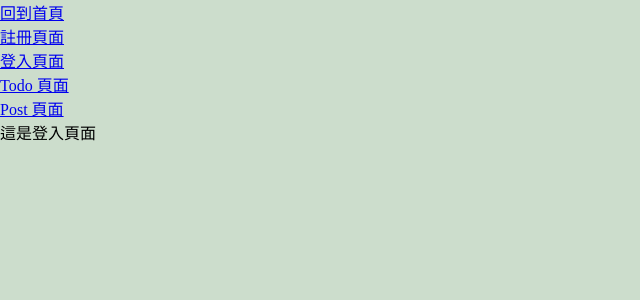
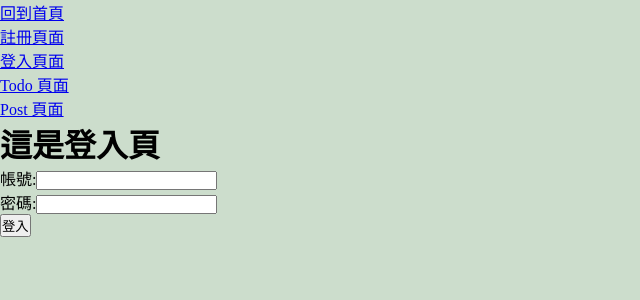
Before and after one commit to cgh20xx/react-router-practice, a React (Vite) app: page /#/login in a window 1280 px wide. Shown: the top 300 px of the page, without its empty margins (0-640 px from the left). Built offline with nearby package versions, Linux system fonts and the light colour scheme.

Commit message:
feat: 新增送出表單欄位驗証功能

```diff
--- a/src/views/Login.jsx
+++ b/src/views/Login.jsx
@@ -1,3 +1,42 @@
+import { useForm } from 'react-hook-form';
+
 export const Login = () => {
-  return <p>這是登入頁面</p>;
+  const {
+    register,
+    handleSubmit,
+    formState: { errors },
+  } = useForm();
+
+  const onSubmit = (data) => {
+    console.log(data);
+  };
+  return (
+    <div>
+      <h1>這是登入頁</h1>
+      <div>
+        <label>
+          帳號:
+          <input
+            {...register('email', {
+              required: { value: true, message: '帳號未填' },
+            })}
+          />
+          {errors.email?.message}
+        </label>
+      </div>
+      <div>
+        <label>
+          密碼:
+          <input
+            type="password"
+            {...register('password', {
+              required: { value: true, message: '密碼未填' },
+            })}
+          />
+        </label>
+        {errors.password?.message}
+      </div>
+      <button onClick={handleSubmit(onSubmit)}>登入</button>
+    </div>
+  );
 };
```
